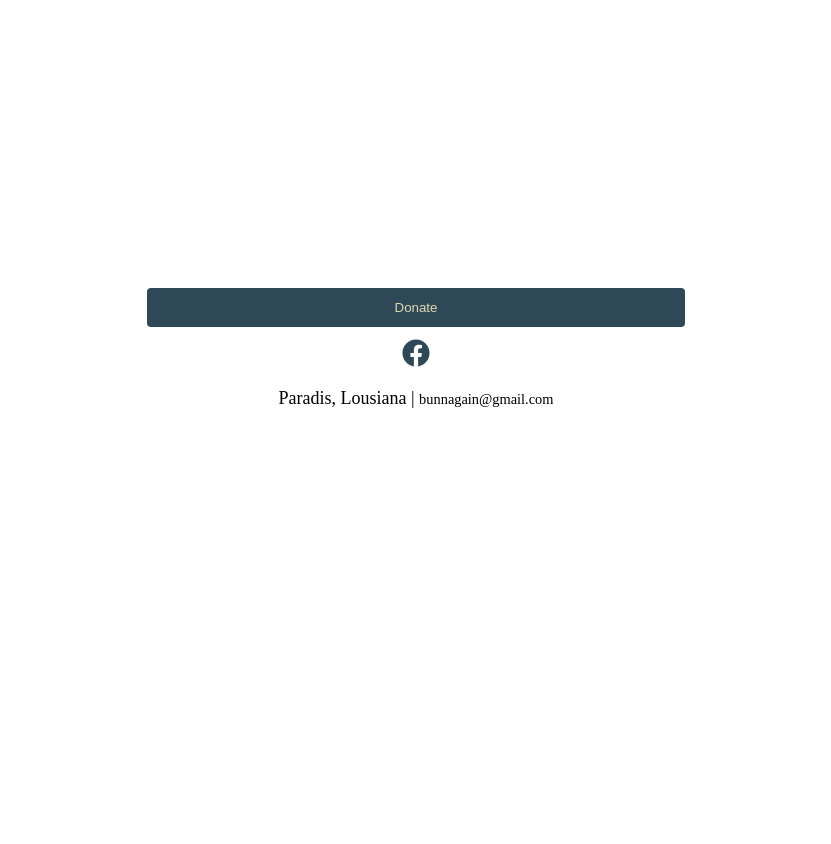
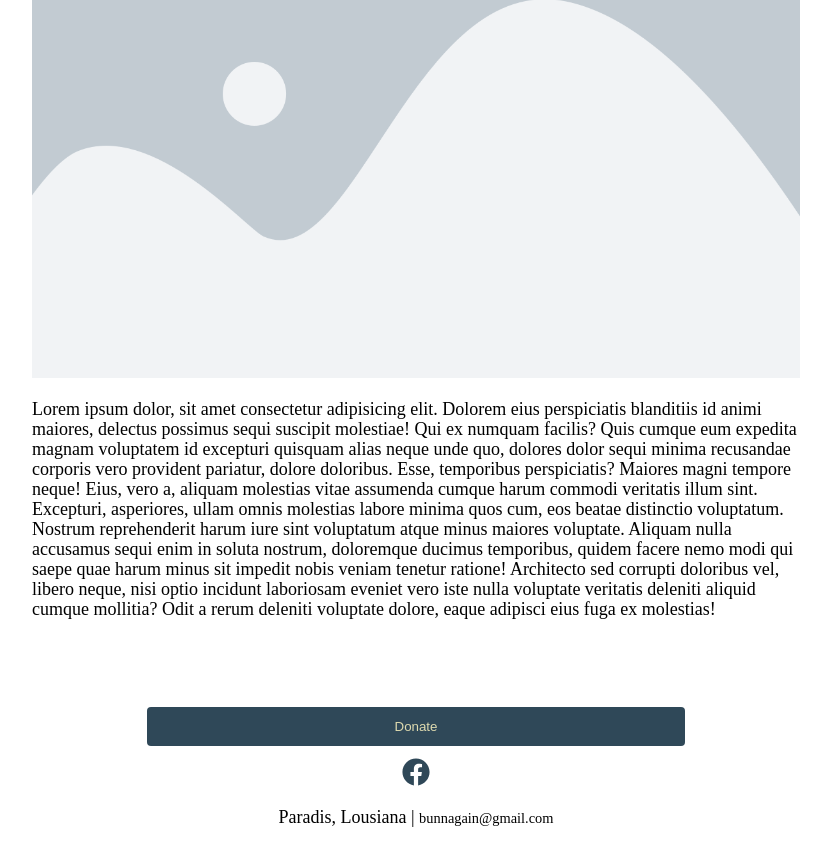
Before and after one commit to sherlineau/bunnagain, a React (Vite) app in the folder frontend/: page / in a window 1280 px wide. Shown: the part 375-1219 px from the top of the page, without its empty margins (224-1055 px from the left). Before the commit the page ends 800 px from the top, so only its background shows below. Built offline with nearby package versions, Linux system fonts and the light colour scheme; the HTML template or start-up script is replaced by a standard one.

Commit message:
placeholder content

```diff
--- a/frontend/src/views/Home/index.jsx
+++ b/frontend/src/views/Home/index.jsx
@@ -1,8 +1,17 @@
 import './index.css'
+import placeholder from "../../assets/images/placeholder-image.webp"
 
 const index = () => {
   return (
-    <section>home page</section>
+    <section>
+      <div className="container">
+
+      <img src={placeholder} alt="" />
+      <p>
+        Lorem ipsum dolor, sit amet consectetur adipisicing elit. Dolorem eius perspiciatis blanditiis id animi maiores, delectus possimus sequi suscipit molestiae! Qui ex numquam facilis? Quis cumque eum expedita magnam voluptatem id excepturi quisquam alias neque unde quo, dolores dolor sequi minima recusandae corporis vero provident pariatur, dolore doloribus. Esse, temporibus perspiciatis? Maiores magni tempore neque! Eius, vero a, aliquam molestias vitae assumenda cumque harum commodi veritatis illum sint. Excepturi, asperiores, ullam omnis molestias labore minima quos cum, eos beatae distinctio voluptatum. Nostrum reprehenderit harum iure sint voluptatum atque minus maiores voluptate. Aliquam nulla accusamus sequi enim in soluta nostrum, doloremque ducimus temporibus, quidem facere nemo modi qui saepe quae harum minus sit impedit nobis veniam tenetur ratione! Architecto sed corrupti doloribus vel, libero neque, nisi optio incidunt laboriosam eveniet vero iste nulla voluptate veritatis deleniti aliquid cumque mollitia? Odit a rerum deleniti voluptate dolore, eaque adipisci eius fuga ex molestias!
+      </p>
+      </div>
+    </section>
   )
 }
 
```
